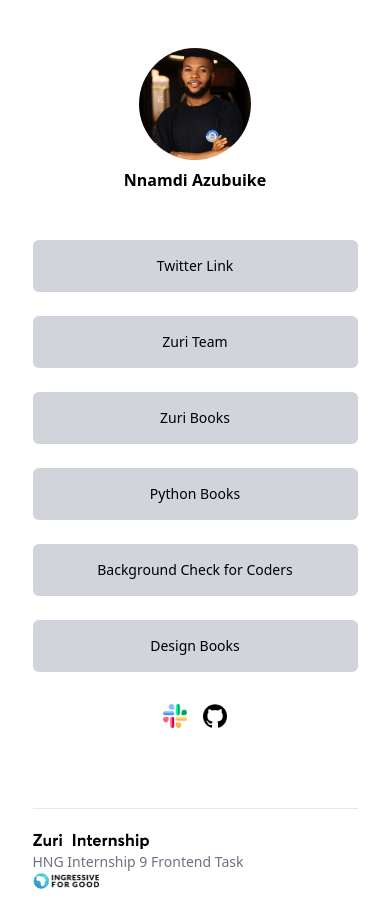
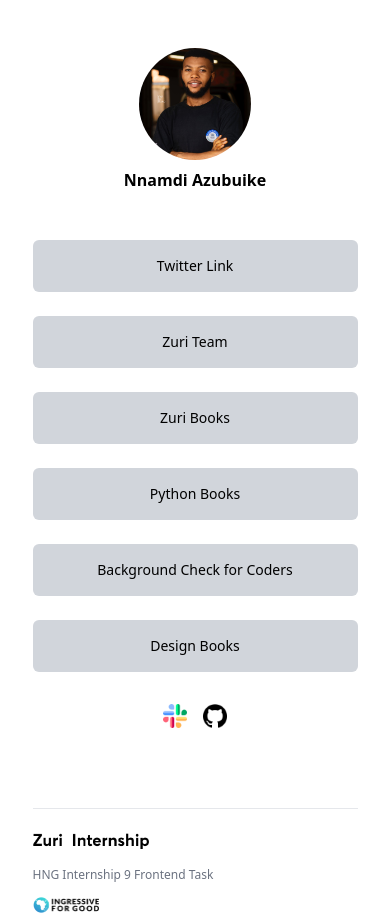
Before and after one commit to iamclement1/linktree, a React (Vite) app: page / in a window 390 px wide. Before the commit the page ends 889 px from the top, so only its background shows below. Built offline with nearby package versions, Linux system fonts and the light colour scheme.

Commit message:
feats: changed footer padding andmargin

```diff
--- a/src/component/Footer.jsx
+++ b/src/component/Footer.jsx
@@ -4,13 +4,13 @@
     return (
         <>
 
-        <footer className="md:flex justify-between w-5/6 mx-auto mt-6">
+        <footer className="md:flex justify-between w-5/6 mx-auto mt-6 md:px-0 lg:mb-0 ">
 
-            <img src={Zuri} alt="zuri__logo" className="h-4" />
-            <span className="text-sm text-gray-500">
+            <img src={Zuri} alt="zuri__logo" className="h-4 md:mb-0 mb-3" />
+            <span className="md:text-sm text-xs text-gray-500 md:mb-0 lg:mb-0 mb-3">
                 HNG Internship 9 Frontend Task
             </span>
-            <img src={I4g} alt="i4g__logo" className="h-4" />
+            <img src={I4g} alt="i4g__logo" className="h-4 md:mt-0 mt-3" />
         </footer>
         </>
     )
--- a/src/pages/Landing.jsx
+++ b/src/pages/Landing.jsx
@@ -47,7 +47,7 @@
                 </div>
                 <div className="flex justify-center space-x-4 mt-8 mb-6">
                     <img src={Slack} alt="slack__image" className="h-6" />
-                    <img src={Github} alt="github__image" className="h-6" />
+                    <img src={Github} alt="github__image" className="h-6 cursor-pointer" onClick={() => window.location.herf ="https://github.com/iamclement1"} />
                 </div>
 
             </div>
```
